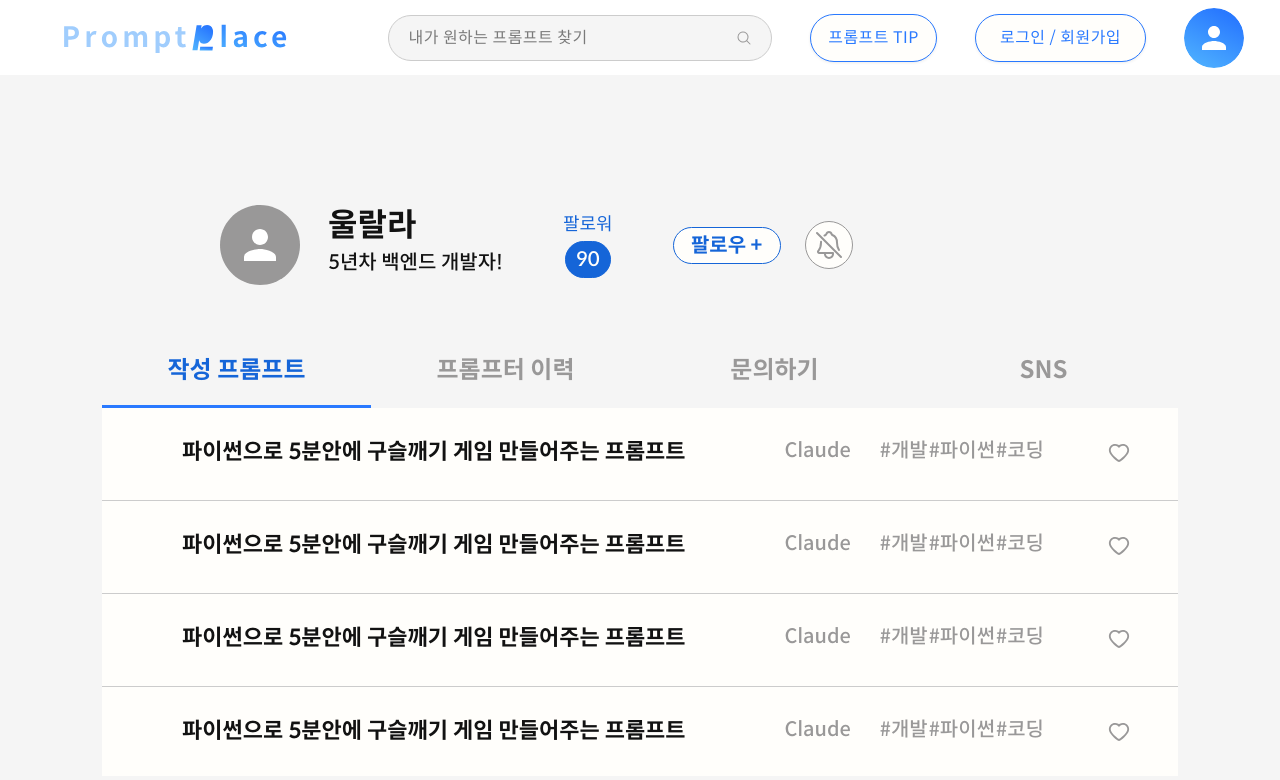
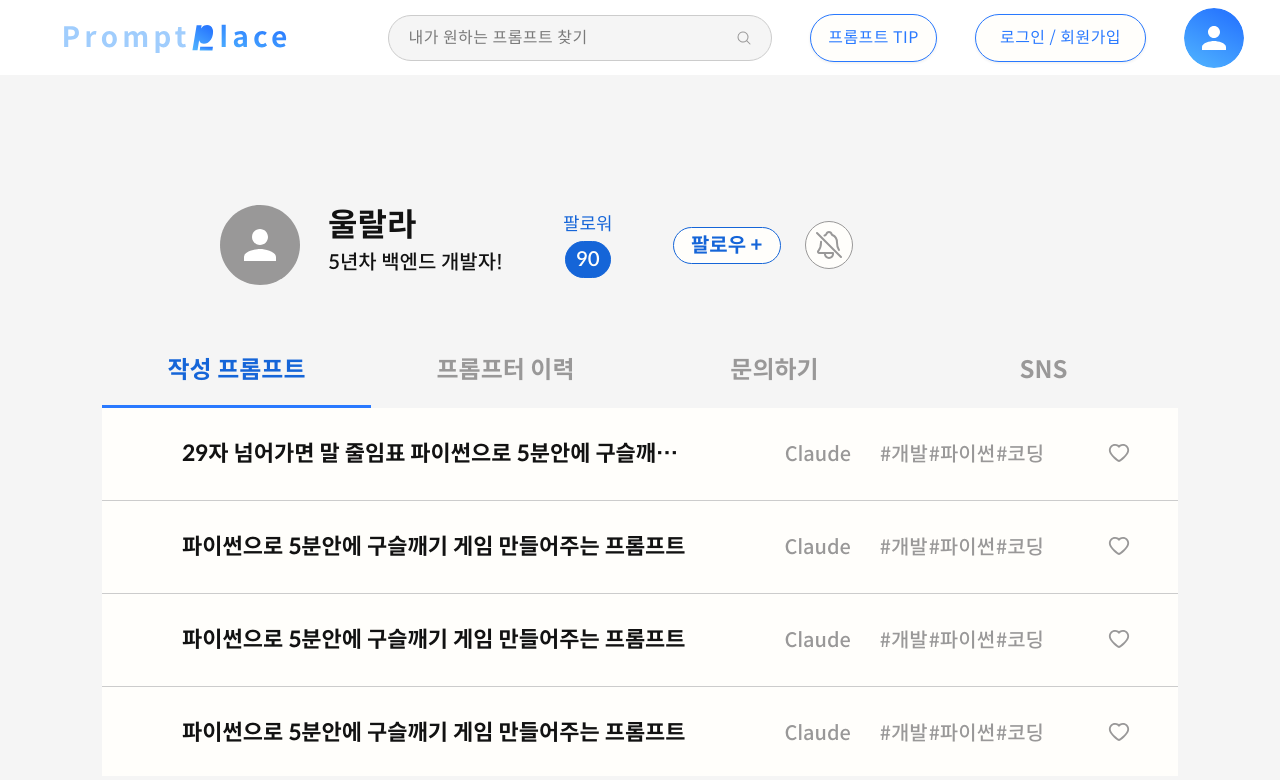
Before and after one commit to PromptPlace/PromtPlace-FE, a React (Vite) app: page /profile/1 in a window 1280 px wide. Shown: the top 780 px of the page. Built offline with nearby package versions, Linux system fonts and the light colour scheme.

Commit message:
💄 Design: 29자 넘어가면 말줄임표 (#31)

```diff
--- a/src/pages/ProfilePage/ProfilePage.tsx
+++ b/src/pages/ProfilePage/ProfilePage.tsx
@@ -23,7 +23,7 @@ const USER = {
 const PROMPT = [
   {
     prompt_id: 1,
-    title: '파이썬으로 5분안에 구슬깨기 게임 만들어주는 프롬프트',
+    title: '29자 넘어가면 말 줄임표 파이썬으로 5분안에 구슬깨기 게임 만들어주는 프롬프트',
     model: 'Claude',
     tags: [
       {
--- a/src/pages/ProfilePage/components/PromptCard.tsx
+++ b/src/pages/ProfilePage/components/PromptCard.tsx
@@ -12,8 +12,10 @@ const PromptCard = ({ title, model, tags }: PrompCardProps) => {
   const [isLike, setIsLike] = useState(false);
 
   return (
-    <div className="bg-white border-b border-b-white-stroke py-[10px] flex justify-between">
-      <div className="text-text-on-white text-[22px] font-bold leading-[28px] py-[20px] px-[80px]">{title}</div>
+    <div className="bg-white border-b border-b-white-stroke py-[10px] flex justify-between items-center">
+      <div className="text-text-on-white text-[22px] font-bold leading-[28px] py-[20px] px-[80px] truncate max-w-[664px] truncate">
+        {title}
+      </div>
       <div className="text-text-on-background text-[20px] font-medium leading-[25px] py-[20px] px-[10px]">{model}</div>
       <div className="flex gap-[1px] py-[20px] px-[10px]">
         {tags.map((tag) => (
```
